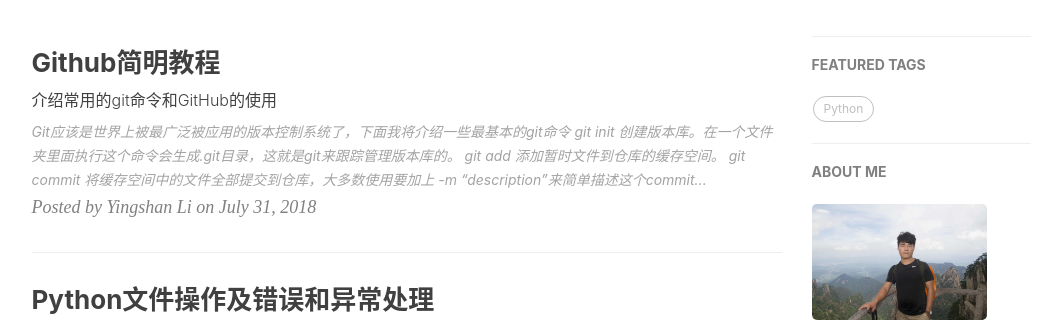
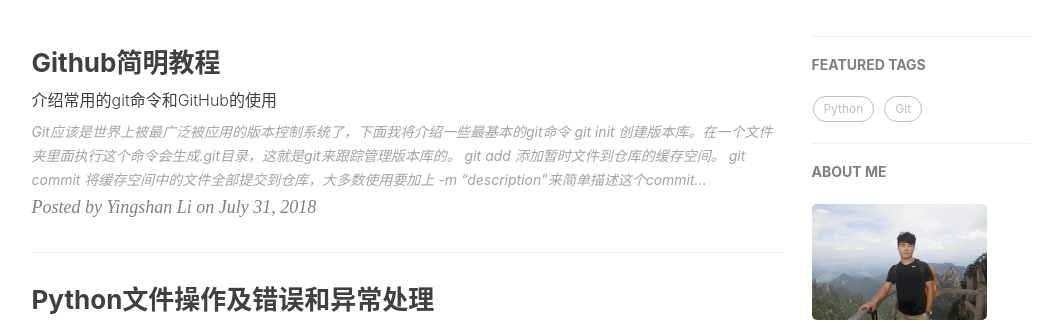
Before and after one commit to yingshanli/yingshanli.github.io, a Jekyll site: the page built from index.html, in a window 1280 px wide, cut to the strip 422-744 px from the top of the page. Shown: the whole strip, without its empty margins (136-1198 px from the left). Built offline with Jekyll 4.4.1, drawn with Linux system fonts in a browser that asks for light colours; nearby versions of some CDN libraries; the list of posts is cut into pages by our own code; comment, search, counter and statistics services are not loaded.

Commit message:
Update config

```diff
--- a/_config.yml
+++ b/_config.yml
@@ -1,7 +1,7 @@
 # Site settings
 title: Bioinformatcis
 SEOTitle: Yingshan | 李应山
-header-img: img/huangshan.jpg
+header-img: img/Tibet.jpg
 email: lys_life@163.com
 description: "Every failure is leading towards success."
 keyword: "Python, Linux, Perl, R, Bioinformatics, Machine Learning, Precision medicine"
@@ -86,7 +86,7 @@ ga_track_id: 'UA-112759826-1'            # Format: UA-xxxxxx-xx
 
 # Featured Tags
 featured-tags: true                     # 是否使用首页标签
-featured-condition-size: 1              # 相同标签数量大于这个数，才会出现在首页
+featured-condition-size: 0              # 相同标签数量大于这个数，才会出现在首页
 
 
 
```
